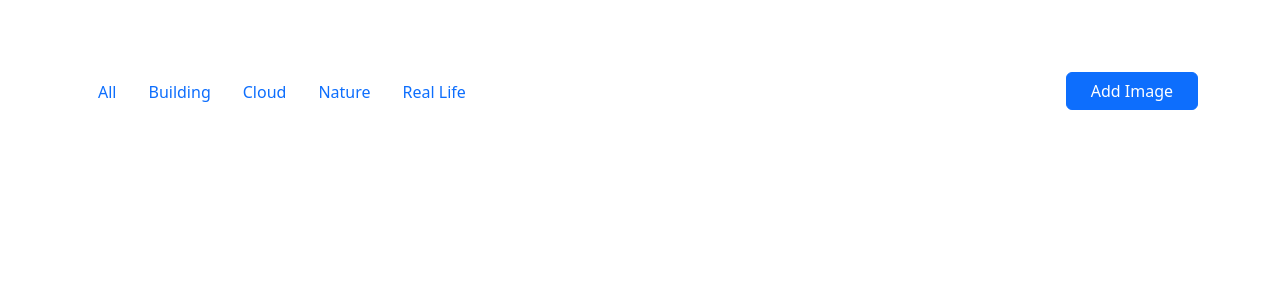
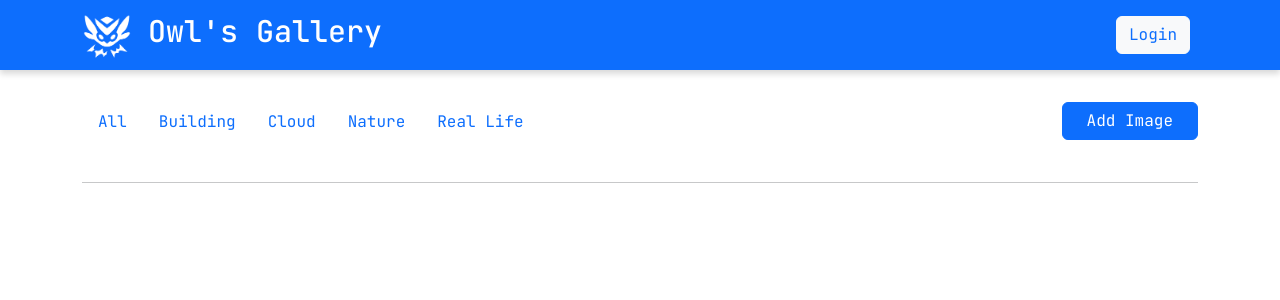
Before and after one commit to daFoggo/Django-Image-Gallery, a Django app: template templates/home.html in a window 1280 px wide. Shown: the top 300 px of the page. Run offline with Django 4.2, Linux system fonts and the light colour scheme; the template is opened without the code that fills it, so the values that code supplies are empty; data comes from the database, SQL or seed files in the repository.

Commit message:
header update

```diff
--- a/static/css/style.css
+++ b/static/css/style.css
@@ -1,3 +1,6 @@
+body {
+    font-family: 'JetBrains Mono', monospace;
+}
 .gallery-images{
     width: 100%;
     height: 280px !important;
@@ -7,3 +10,20 @@
     margin: 2px;
     color: tomato;
 }
+#brand-logo{
+    display: flex;
+    flex-direction: row;
+}
+.logo{
+    display: flex;
+    align-items: center;
+}
+.logo h1{
+    font-size:30px;
+}
+.navbar{
+    box-shadow: 0 4px 6px rgba(0, 0, 0, 0.15);
+}
+.login a{
+    color: #0d6efd;
+}
--- a/templates/base.html
+++ b/templates/base.html
@@ -6,6 +6,7 @@
     <meta name="viewport" content="width=device-width, initial-scale=1">
     <title>{% block title %}{% endblock title %}</title>
     <link href="https://cdn.jsdelivr.net/npm/bootstrap@5.3.2/dist/css/bootstrap.min.css" rel="stylesheet" integrity="sha384-T3c6CoIi6uLrA9TneNEoa7RxnatzjcDSCmG1MXxSR1GAsXEV/Dwwykc2MPK8M2HN" crossorigin="anonymous">
+    <link rel="stylesheet" href="https://fonts.googleapis.com/css2?family=JetBrains+Mono:wght@300;400;500;600;700&display=swap">
     <link rel="stylesheet" type="text/css" href="{% static 'css/style.css' %}">
   </head>
 
--- a/templates/home.html
+++ b/templates/home.html
@@ -5,9 +5,26 @@
 {% block content %}
 
 <!--Header -->
+<nav class="navbar navbar-dark bg-primary mb-0">
+    <div class="container">
+        <div class="logo">
+            <div>
+                <a class="navbar-brand" href="#">
+                    <img src="static/Logo/logo.png" alt="" width="50" height="50">
+                </a>
+            </div>
+            <div>
+                <h1 class="navbar-brand">Owl's Gallery</h1>
+            </div>
+        </div>
+        <div class="login">
+            <a class="btn btn-light me-2" href="#">Login</a>
+        </div>
+    </div>
+</nav>
 
 <!--Navigation bar-->
-<section class="my-5">
+<section>
     <div class="container">
         <div class="row my-2 py-4">
             <div class="col-12 align-items-center">
@@ -44,6 +61,7 @@
                 </ul>
             </div>
         </div>
+        <hr>
 
         <!--Images-->
         <div class="row">
```
Also changed, not shown: gallery/migrations/0002_remove_gallery_image_alter_gallery_category_image.py (added), static/Logo/Page logo.jpg (deleted), static/Logo/logo.png (added).
